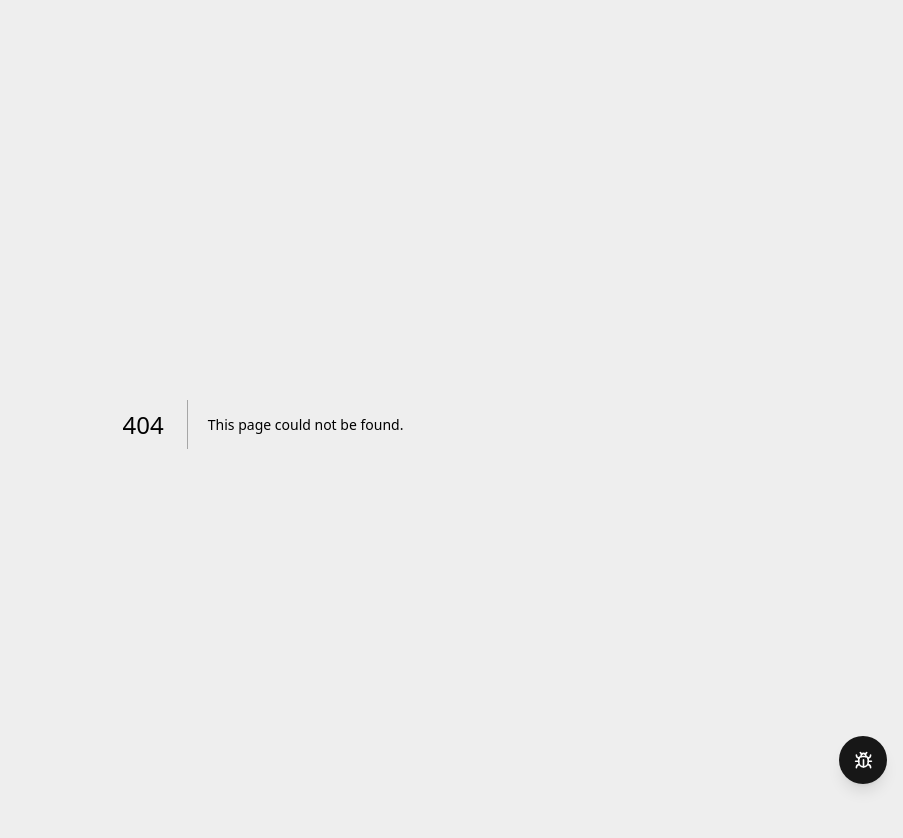
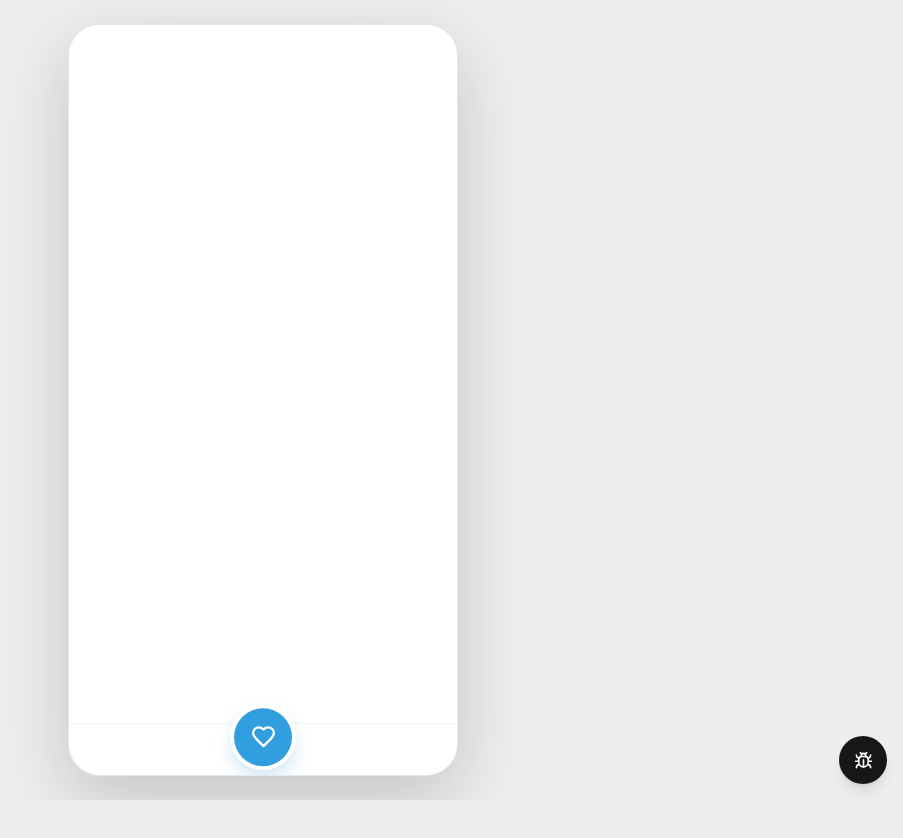
Before and after one commit to atip-mecode/btm, a Next.js app: page /new in a window 1280 px wide. Before the commit this address had no page. Shown: the top 838 px of the page, without its empty margins (377-1280 px from the left). After the commit the page ends 800 px from the top, so only its background shows below. Built offline with nearby package versions, Linux system fonts and the light colour scheme.

Commit message:
Route match choices to new flow

```diff
--- /dev/null
+++ b/src/app/new/page.tsx
@@ -0,0 +1,9 @@
+import { HomeLayout } from "@/components/layout/HomeLayout";
+
+export default function NewPage() {
+  return (
+    <HomeLayout>
+      <main aria-label="สร้างรายการใหม่" className="min-h-full bg-white" />
+    </HomeLayout>
+  );
+}
--- a/src/components/layout/BottomNavigation.tsx
+++ b/src/components/layout/BottomNavigation.tsx
@@ -1,11 +1,13 @@
 "use client";
 
 import { useEffect, useState } from "react";
+import { useRouter } from "next/navigation";
 import { Heart, X } from "lucide-react";
 
 const matchOptions = ["แยกคอร์ด", "รวมคอร์ด"] as const;
 
 export function BottomNavigation() {
+  const router = useRouter();
   const [optionsOpen, setOptionsOpen] = useState(false);
 
   useEffect(() => {
@@ -43,10 +45,10 @@ export function BottomNavigation() {
               </button>
             </div>
             <div className="grid grid-cols-2 gap-3">
-              {matchOptions.map((option) => (
+              {matchOptions.map((option, index) => (
                 <button
                   key={option}
-                  onClick={() => setOptionsOpen(false)}
+                  onClick={() => router.push(`/new?type=${index + 1}`)}
                   className="flex min-h-[76px] items-center justify-center rounded-2xl border border-sky-100 bg-sky-50 px-3 text-sm font-semibold text-slate-800 transition-colors hover:border-sky-300 hover:bg-sky-100 active:scale-[0.98]"
                 >
                   {option}
```
